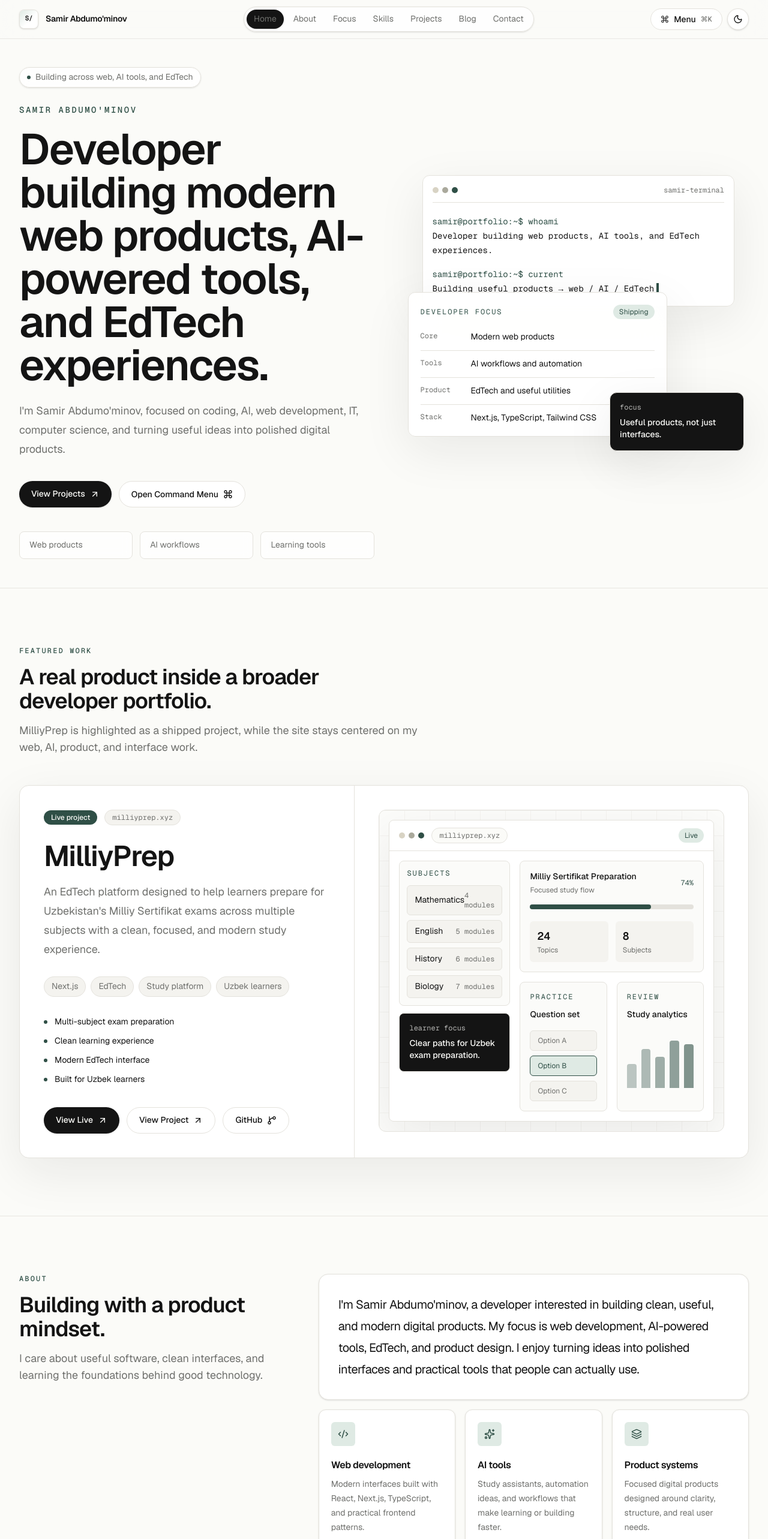
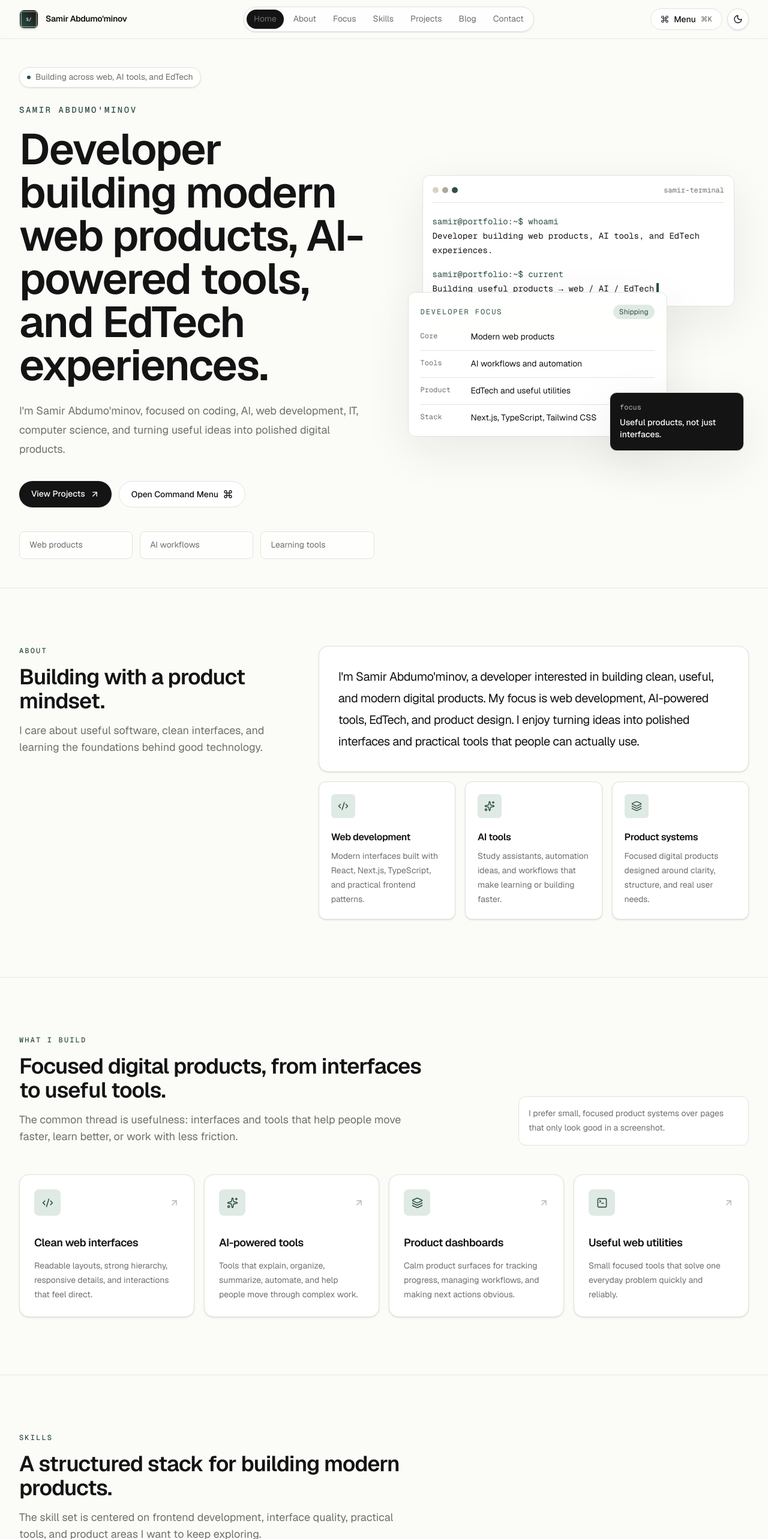
Before and after one commit to samirdevuz/samirdev.uz, a Next.js app: page / in a window 1280 px wide. Shown: the top 2566 px of the page at 60% size. Built offline with nearby package versions, Linux system fonts and the light colour scheme.

Commit message:
Update portfolio socials and SEO

```diff
--- a/src/app/layout.tsx
+++ b/src/app/layout.tsx
@@ -17,11 +17,24 @@ const structuredData = {
   "@context": "https://schema.org",
   "@type": "Person",
   name: "Samir Abdumo'minov",
+  alternateName: "samirdevuz",
   url: "https://samirdev.uz",
+  image: "https://samirdev.uz/logo-premium.png",
   email: "mailto:samirabdumominov@gmail.com",
   jobTitle: "Developer",
+  sameAs: [
+    "https://github.com/samirdevuz",
+    "https://t.me/samirdevuz",
+    "https://www.instagram.com/samirdevuz",
+    "https://x.com/samirdevuz",
+    "https://discord.com/users/samirdevuz",
+    "https://monkeytype.com/profile/samirdevuz",
+  ],
   knowsAbout: [
     "Web development",
+    "Next.js",
+    "TypeScript",
+    "React",
     "AI-powered tools",
     "EdTech",
     "Automation",
@@ -32,6 +45,7 @@ const structuredData = {
     "@type": "WebSite",
     name: "Samir Abdumo'minov Portfolio",
     url: "https://samirdev.uz",
+    inLanguage: "en",
   },
 };
 
@@ -43,18 +57,22 @@ export const metadata: Metadata = {
     template: "%s | Samir Abdumo'minov",
   },
   description:
-    "Samir Abdumo'minov is a developer building modern web products, AI-powered tools, EdTech experiences, automation ideas, and useful digital products.",
+    "Portfolio of Samir Abdumo'minov (@samirdevuz), a developer building Next.js web products, AI-powered tools, EdTech experiences, automation ideas, and useful digital products.",
   keywords: [
     "Samir Abdumo'minov",
     "developer portfolio",
     "web developer",
     "Next.js developer",
     "TypeScript",
+    "React developer",
     "AI tools",
     "EdTech",
+    "MilliyPrep",
+    "Milliy Sertifikat",
     "automation",
     "frontend developer",
     "Uzbekistan developer",
+    "samirdevuz",
   ],
   authors: [{ name: "Samir Abdumo'minov" }],
   creator: "Samir Abdumo'minov",
@@ -64,9 +82,9 @@ export const metadata: Metadata = {
     canonical: "/",
   },
   icons: {
-    icon: "/logo.svg",
-    shortcut: "/logo.svg",
-    apple: "/logo.svg",
+    icon: "/icon.png",
+    shortcut: "/icon.png",
+    apple: "/logo-premium.png",
   },
   robots: {
     index: true,
@@ -82,17 +100,27 @@ export const metadata: Metadata = {
   openGraph: {
     title: "Samir Abdumo'minov | Developer Building Modern Web Products",
     description:
-      "Developer portfolio focused on web products, AI-powered tools, EdTech, automation, and useful digital products.",
+      "Developer portfolio for @samirdevuz, focused on Next.js web products, AI-powered tools, EdTech, automation, and useful digital products.",
     url: "/",
     siteName: "Samir Abdumo'minov",
     type: "website",
     locale: "en_US",
+    images: [
+      {
+        url: "/logo-premium.png",
+        width: 512,
+        height: 512,
+        alt: "Samir Abdumo'minov portfolio logo",
+      },
+    ],
   },
   twitter: {
-    card: "summary",
+    card: "summary_large_image",
+    creator: "@samirdevuz",
     title: "Samir Abdumo'minov | Developer Building Modern Web Products",
     description:
-      "Developer portfolio focused on web products, AI-powered tools, EdTech, automation, and useful digital products.",
+      "Developer portfolio for @samirdevuz, focused on web products, AI tools, EdTech, automation, and useful digital products.",
+    images: ["/logo-premium.png"],
   },
 };
 
--- a/src/components/portfolio-page.tsx
+++ b/src/components/portfolio-page.tsx
@@ -1,18 +1,22 @@
 "use client";
 
 import { useEffect, useState } from "react";
+import Image from "next/image";
 import { motion, useReducedMotion } from "framer-motion";
 import { useTheme } from "next-themes";
 import {
   ArrowUpRight,
+  AtSign,
   BookOpen,
   Check,
   Code2,
   Command,
   Copy,
+  Keyboard,
   GitBranch,
   Layers3,
   Mail,
+  MessageCircle,
   Moon,
   Send,
   Sparkles,
@@ -24,6 +28,29 @@ import type { BlogPost } from "@/data/blog";
 
 const githubUrl = "https://github.com/samirdevuz";
 const telegramUrl = "https://t.me/samirdevuz";
+const instagramUrl = "https://www.instagram.com/samirdevuz";
+const xUrl = "https://x.com/samirdevuz";
+const discordUrl = "https://discord.com/users/samirdevuz";
+const monkeytypeUrl = "https://monkeytype.com/profile/samirdevuz";
+
+const socialLinks = [
+  { label: "GitHub", handle: "@samirdevuz", href: githubUrl, icon: GitBranch },
+  { label: "Telegram", handle: "@samirdevuz", href: telegramUrl, icon: Send },
+  {
+    label: "Instagram",
+    handle: "@samirdevuz",
+    href: instagramUrl,
+    icon: AtSign,
+  },
+  { label: "X", handle: "@samirdevuz", href: xUrl, icon: AtSign },
+  { label: "Discord", handle: "@samirdevuz", href: discordUrl, icon: MessageCircle },
+  {
+    label: "Monkeytype",
+    handle: "@samirdevuz",
+    href: monkeytypeUrl,
+    icon: Keyboard,
+  },
+];
 
 const navItems = [
   { label: "Home", href: "#home", id: "home" },
@@ -44,10 +71,13 @@ function LogoMark({ className }: { className?: string }) {
       )}
       aria-hidden="true"
     >
-      <span className="absolute inset-0 bg-[linear-gradient(135deg,var(--accent-soft),transparent_58%)]" />
-      <span className="relative font-mono text-[11px] font-semibold tracking-tight text-foreground">
-        S/
-      </span>
+      <Image
+        src="/logo-premium.png"
+        alt=""
+        className="size-full object-cover"
+        width={32}
+        height={32}
+      />
     </span>
   );
 }
@@ -374,6 +404,15 @@ function CommandMenu({
       hint: "Email and social links",
       icon: Mail,
       run: () => scrollTo("contact"),
+    },
+    {
+      label: "Open Instagram",
+      hint: "@samirdevuz",
+      icon: AtSign,
+      run: () => {
+        window.open(instagramUrl, "_blank", "noreferrer");
+        onClose();
+      },
     },
   ];
 
@@ -938,95 +977,6 @@ export function PortfolioPage({ blogPosts }: { blogPosts: BlogPost[] }) {
         </div>
       </section>
 
-      <SectionReveal id="featured" className="px-5 py-24 sm:px-8">
-        <div className="mx-auto max-w-7xl">
-          <SectionHeading
-            eyebrow="Featured Work"
-            title="A real product inside a broader developer portfolio."
-            text="MilliyPrep is highlighted as a shipped project, while the site stays centered on my web, AI, product, and interface work."
-          />
-
-          <motion.div
-            className="mt-12 overflow-hidden rounded-2xl border border-line bg-panel shadow-[var(--shadow)]"
-            initial={{ opacity: 0, y: 30, scale: 0.98 }}
-            whileInView={{ opacity: 1, y: 0, scale: 1 }}
-            viewport={{ once: true, margin: "-120px" }}
-            transition={{ duration: 0.75, ease: [0.22, 1, 0.36, 1] }}
-          >
-            <div className="grid gap-0 lg:grid-cols-[0.92fr_1.08fr]">
-              <div className="border-b border-line p-7 sm:p-10 lg:border-b-0 lg:border-r">
-                <div className="flex flex-wrap items-center gap-3">
-                  <span className="rounded-full bg-accent px-3 py-1 text-xs font-medium text-background">
-                    Live project
-                  </span>
-                  <span className="rounded-full border border-line bg-panel-soft px-3 py-1 font-mono text-xs text-muted">
-                    milliyprep.xyz
-                  </span>
-                </div>
-                <h2 className="mt-7 text-4xl font-semibold tracking-tight sm:text-5xl">
-                  MilliyPrep
-                </h2>
-                <p className="mt-5 text-lg leading-8 text-muted">
-                  An EdTech platform designed to help learners prepare for
-                  Uzbekistan&apos;s Milliy Sertifikat exams across multiple
-                  subjects with a clean, focused, and modern study experience.
-                </p>
-
-                <div className="mt-7 flex flex-wrap gap-2">
-                  {["Next.js", "EdTech", "Study platform", "Uzbek learners"].map(
-                    (item) => (
-                      <span
-                        key={item}
-                        className="rounded-full border border-line bg-panel-soft px-3 py-1.5 text-sm text-muted"
-                      >
-                        {item}
-                      </span>
-                    ),
-                  )}
-                </div>
-
-                <div className="mt-8 grid gap-3">
-                  {[
-                    "Multi-subject exam preparation",
-                    "Clean learning experience",
-                    "Modern EdTech interface",
-                    "Built for Uzbek learners",
-                  ].map((item) => (
-                    <div key={item} className="flex items-center gap-3">
-                      <span className="size-1.5 rounded-full bg-accent" />
-                      <span className="text-sm text-foreground">{item}</span>
-                    </div>
-                  ))}
-                </div>
-
-                <div className="mt-9 flex flex-wrap gap-3">
-                  <ActionLink href="https://milliyprep.xyz" external>
-                    View Live
-                    <ArrowUpRight size={16} />
-                  </ActionLink>
-                  <ActionLink
-                    href="https://milliyprep.xyz"
-                    external
-                    variant="secondary"
-                  >
-                    View Project
-                    <ArrowUpRight size={16} />
-                  </ActionLink>
-                  <ActionLink href="#" variant="secondary">
-                    GitHub
-                    <GitBranch size={16} />
-                  </ActionLink>
-                </div>
-              </div>
-
-              <div className="p-5 sm:p-8 lg:p-10">
-                <MilliyPrepPreview />
-              </div>
-            </div>
-          </motion.div>
-        </div>
-      </SectionReveal>
-
       <SectionReveal id="about" className="px-5 py-24 sm:px-8">
         <div className="mx-auto grid max-w-7xl gap-10 lg:grid-cols-[0.78fr_1.22fr]">
           <SectionHeading
@@ -1178,6 +1128,85 @@ export function PortfolioPage({ blogPosts }: { blogPosts: BlogPost[] }) {
               stay as placeholders until those projects are public.
             </p>
           </div>
+
+          <motion.div
+            className="mt-12 overflow-hidden rounded-2xl border border-line bg-panel shadow-[var(--shadow)]"
+            initial={{ opacity: 0, y: 30, scale: 0.98 }}
+            whileInView={{ opacity: 1, y: 0, scale: 1 }}
+            viewport={{ once: true, margin: "-120px" }}
+            transition={{ duration: 0.75, ease: [0.22, 1, 0.36, 1] }}
+          >
+            <div className="grid gap-0 lg:grid-cols-[0.92fr_1.08fr]">
+              <div className="border-b border-line p-7 sm:p-10 lg:border-b-0 lg:border-r">
+                <div className="flex flex-wrap items-center gap-3">
+                  <span className="rounded-full bg-accent px-3 py-1 text-xs font-medium text-background">
+                    Featured project
+                  </span>
+                  <span className="rounded-full border border-line bg-panel-soft px-3 py-1 font-mono text-xs text-muted">
+                    milliyprep.xyz
+                  </span>
+                </div>
+                <h2 className="mt-7 text-4xl font-semibold tracking-tight sm:text-5xl">
+                  MilliyPrep
+                </h2>
+                <p className="mt-5 text-lg leading-8 text-muted">
+                  An EdTech platform designed to help learners prepare for
+                  Uzbekistan&apos;s Milliy Sertifikat exams across multiple
+                  subjects with a clean, focused, and modern study experience.
+                </p>
+
+                <div className="mt-7 flex flex-wrap gap-2">
+                  {["Next.js", "EdTech", "Study platform", "Uzbek learners"].map(
+                    (item) => (
+                      <span
+                        key={item}
+                        className="rounded-full border border-line bg-panel-soft px-3 py-1.5 text-sm text-muted"
+                      >
+                        {item}
+                      </span>
+                    ),
+                  )}
+                </div>
+
+                <div className="mt-8 grid gap-3">
+                  {[
+                    "Multi-subject exam preparation",
+                    "Clean learning experience",
+                    "Modern EdTech interface",
+                    "Built for Uzbek learners",
+                  ].map((item) => (
+                    <div key={item} className="flex items-center gap-3">
+                      <span className="size-1.5 rounded-full bg-accent" />
+                      <span className="text-sm text-foreground">{item}</span>
+                    </div>
+                  ))}
+                </div>
+
+                <div className="mt-9 flex flex-wrap gap-3">
+                  <ActionLink href="https://milliyprep.xyz" external>
+                    View Live
+                    <ArrowUpRight size={16} />
+                  </ActionLink>
+                  <ActionLink
+                    href="https://milliyprep.xyz"
+                    external
+                    variant="secondary"
+                  >
+                    View Project
+                    <ArrowUpRight size={16} />
+                  </ActionLink>
+                  <ActionLink href={githubUrl} external variant="secondary">
+                    GitHub
+                    <GitBranch size={16} />
+                  </ActionLink>
+                </div>
+              </div>
+
+              <div className="p-5 sm:p-8 lg:p-10">
+                <MilliyPrepPreview />
+              </div>
+            </div>
+          </motion.div>
 
           <div className="mt-12 grid gap-4 lg:grid-cols-2">
             {projects.map((project) => (
@@ -1395,14 +1424,34 @@ export function PortfolioPage({ blogPosts }: { blogPosts: BlogPost[] }) {
                 </span>
                 <ArrowUpRight size={16} className="shrink-0" />
               </a>
-              <ActionLink href={githubUrl} external variant="secondary">
-                <GitBranch size={16} />
-                GitHub
-              </ActionLink>
-              <ActionLink href={telegramUrl} external variant="secondary">
-                <Send size={16} />
-                Telegram
-              </ActionLink>
+              <div className="grid gap-3 sm:grid-cols-2">
+                {socialLinks.map((link) => {
+                  const Icon = link.icon;
+
+                  return (
+                    <a
+                      key={link.label}
+                      href={link.href}
+                      target="_blank"
+                      rel="noreferrer"
+                      className="flex items-center justify-between rounded-xl border border-line bg-panel-soft p-4 transition-all duration-300 hover:-translate-y-0.5 hover:border-accent focus:outline-none focus:ring-2 focus:ring-accent/40"
+                    >
+                      <span className="flex min-w-0 items-center gap-3">
+                        <Icon size={18} className="shrink-0 text-accent" />
+                        <span className="min-w-0">
+                          <span className="block truncate text-sm font-medium text-foreground">
+                            {link.label}
+                          </span>
+                          <span className="block truncate font-mono text-xs text-muted">
+                            {link.handle}
+                          </span>
+                        </span>
+                      </span>
+                      <ArrowUpRight size={16} className="shrink-0" />
+                    </a>
+                  );
+                })}
+              </div>
             </div>
           </div>
         </div>
```
Also changed, not shown: public/icon.png (added), public/logo-premium.png (added).
